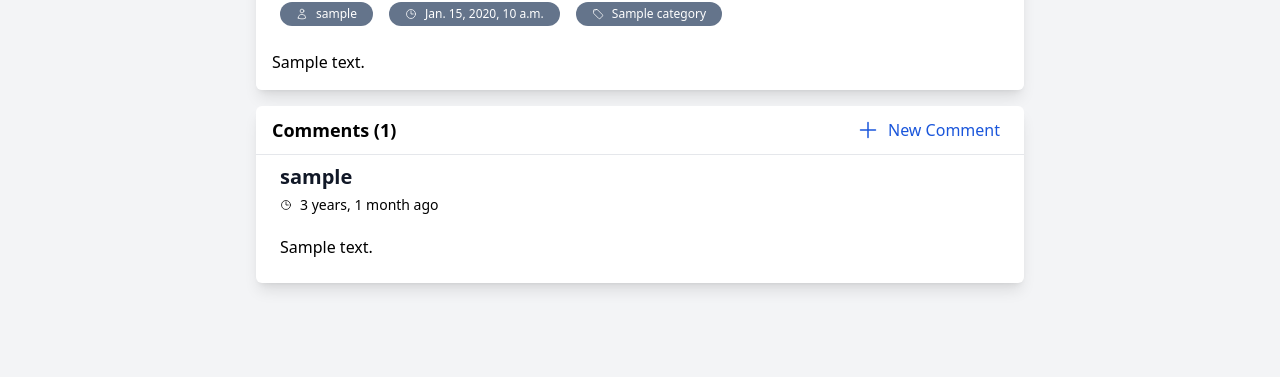
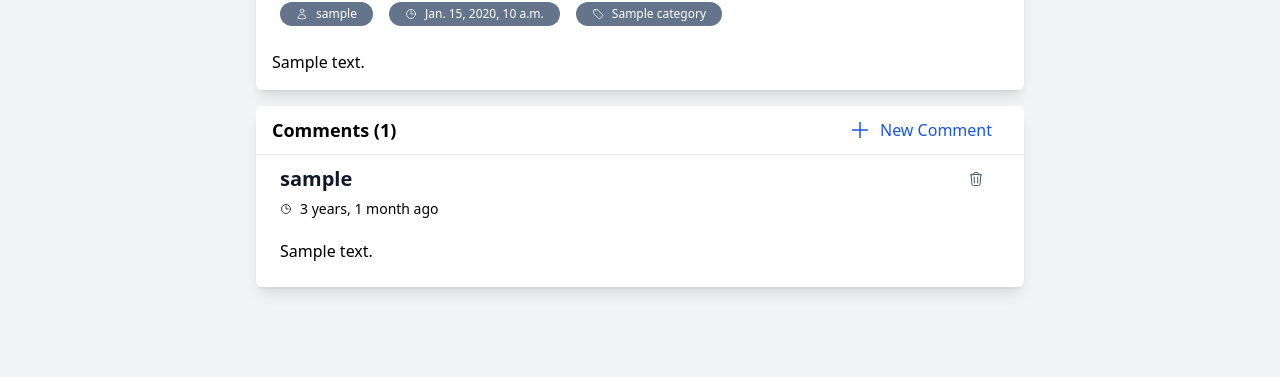
Before and after one commit to NgYuKang/Django-Blog-Practice, a Django app: a page that uses DjangoBlog/blog/templates/post-detail.html in a window 1280 px wide. Shown: the part 314-691 px from the top of the page. Run offline with Django 4.2, Linux system fonts and the light colour scheme; a user stored in the database is signed in; tables that the repository leaves empty hold one stand-in row (values such as "Sample post"); style sheets or scripts are compiled from the project's sources; parts of the project's set-up code (start-up, migrations or seed data) failed here and were passed over; some libraries are stand-ins or nearby versions.

Commit message:
feat: delete comment button and modal, inefficient method

```diff
--- a/DjangoBlog/blog/templates/post-detail.html
+++ b/DjangoBlog/blog/templates/post-detail.html
@@ -55,21 +55,32 @@
             <!-- Title -->
             <div class="px-4 py-2 flex justify-between items-center">
                 <h1 class="font-semibold text-lg">Comments ({{page_obj.paginator.count}})</h1>
-                <button data-modal-target="commentModal" data-modal-toggle="commentModal" class="px-2 py-1 text-blue-700">
+                {% if request.user.is_authenticated %}
+                <button data-modal-target="commentModal" data-modal-toggle="commentModal" class="px-2 py-1 text-blue-700 hover:bg-blue-600 hover:text-gray-200 transition ease-in-out duration-300 rounded-md">
                     <div class="flex items-center">
                         <svg class="w-6 mr-2 inline-block" xmlns="http://www.w3.org/2000/svg" fill="none" viewBox="0 0 24 24" stroke-width="1.5" stroke="currentColor" class="w-6 h-6">
                             <path stroke-linecap="round" stroke-linejoin="round" d="M12 4.5v15m7.5-7.5h-15" />
                         </svg>
-                        <span class="hidden md:block">New Comment</span>
+                        <span class="hidden mr-2 md:block">New Comment</span>
                     </div>
                 </button>
+                {% endif %}
             </div>
 
             {% for comment in comment_list %}
             <div class="border-t px-6 py-2 last:rounded-b-md">
-                <h3 class="text-xl font-semibold text-gray-900">
-                    {{comment.user}}
-                </h3>
+                <div class="flex justify-between items-center">
+                    <h3 class="text-xl font-semibold text-gray-900">
+                        {{comment.user}}
+                    </h3>
+                    {% if comment.user == request.user %}
+                    <button data-modal-target="deleteCommentModal" data-modal-toggle="deleteCommentModal" class="text-gray-600 px-4 py-2 hover:text-gray-200 hover:bg-red-700 rounded-md transition ease-in-out duration-300" data-comment-pk="{{comment.pk}}">
+                        <svg class="w-4" xmlns="http://www.w3.org/2000/svg" fill="none" viewBox="0 0 24 24" stroke-width="1.5" stroke="currentColor" class="w-6 h-6">
+                            <path stroke-linecap="round" stroke-linejoin="round" d="M14.74 9l-.346 9m-4.788 0L9.26 9m9.968-3.21c.342.052.682.107 1.022.166m-1.022-.165L18.16 19.673a2.25 2.25 0 01-2.244 2.077H8.084a2.25 2.25 0 01-2.244-2.077L4.772 5.79m14.456 0a48.108 48.108 0 00-3.478-.397m-12 .562c.34-.059.68-.114 1.022-.165m0 0a48.11 48.11 0 013.478-.397m7.5 0v-.916c0-1.18-.91-2.164-2.09-2.201a51.964 51.964 0 00-3.32 0c-1.18.037-2.09 1.022-2.09 2.201v.916m7.5 0a48.667 48.667 0 00-7.5 0" />
+                        </svg>
+                    </button>
+                    {% endif %}
+                </div>
                 <div class="flex items-center text-sm font-light py-1">
                     <svg class="w-3 mr-2" xmlns="http://www.w3.org/2000/svg" fill="none" viewBox="0 0 24 24" stroke-width="1.5" stroke="currentColor" class="w-6 h-6">
                         <path stroke-linecap="round" stroke-linejoin="round" d="M12 6v6h4.5m4.5 0a9 9 0 11-18 0 9 9 0 0118 0z" />
@@ -79,6 +90,47 @@
                 <div class="py-4">
                     {{comment.comment}}
                 </div>
+            </div>
+                <!-- Delete modal -->
+                <!-- Very inefficient -->
+            <div id="deleteCommentModal" data-modal-placement="center-center" tabindex="-1" aria-hidden="true" class="fixed top-0 left-0 right-0 bottom-0 z-50 hidden w-full p-4 overflow-x-hidden overflow-y-auto md:inset-0 h-modal md:h-full">
+
+                <div class="relative w-full h-full max-w-2xl md:h-auto">
+                    <div class="relative bg-white rounded-lg shadow">
+
+                        <div class="flex items-center justify-between p-4 border-b rounded-t">
+                            <h3 class="text-xl font-semibold text-gray-900">
+                                Delete Comment
+                            </h3>
+                            <button type="button" class="text-gray-400 bg-transparent hover:bg-gray-200 hover:text-gray-900 rounded-lg text-sm p-1.5 items-center" data-modal-hide="deleteCommentModal">
+                                <svg class="w-6 h-6" xmlns="http://www.w3.org/2000/svg" fill="none" viewBox="0 0 24 24" stroke-width="1.5" stroke="currentColor" class="w-6 h-6">
+                                    <path stroke-linecap="round" stroke-linejoin="round" d="M6 18L18 6M6 6l12 12" />
+                                </svg>
+                            </button>
+                        </div>
+
+                        <div class="pb-6 px-4">
+
+                                <div class="py-4">
+                                    <p>Are you sure you want to delete this comment?</p>
+                                </div>
+
+                                <div class="flex space-x-2 px-4">
+                                    <button data-modal-hide="deleteCommentModal" class="transition ease-in-out w-full text-white bg-blue-500 hover:bg-blue-600 focus:ring-4 focus:outine-none font medium rounded-lg text-sm px-5 py-2.5 text-center">
+                                        Cancel
+                                    </button>
+                                    <form method="post" class="w-full" action="{% url 'delete-comment' slug=post.slug pk=comment.pk %}">
+                                        {% csrf_token %}
+                                        <button type="submit" class="w-full transition ease-in-out p-2 text-white bg-red-600 hover:bg-red-700 focus:ring-4 focus:outine-none font medium rounded-lg text-sm px-5 py-2.5 text-center">
+                                            Delete
+                                        </button>
+                                    </form>
+                                </div>
+                        </div>
+
+                    </div>
+                </div>
+
             </div>
             {% empty %}
 
@@ -93,7 +145,7 @@
     </div>
 
     <!-- Comment Modal -->
-    <div id="commentModal" tabindex="-1" aria-hidden="true" class="fixed top-0 left-0 right-0 z-50 hidden w-full p--4 overflow-x-hidden overflow-y-auto md:inset-0 h-modal md:h-full">
+    <div id="commentModal" data-modal-placement="center-center" tabindex="-1" aria-hidden="true" class="fixed top-0 left-0 right-0 bottom-0 z-50 hidden w-full p-4 overflow-x-hidden overflow-y-auto md:inset-0 h-modal md:h-full">
 
         <div class="relative w-full h-full max-w-2xl md:h-auto">
             <div class="relative bg-white rounded-lg shadow">
@@ -137,4 +189,5 @@
     </div>
 
 
+
 {% endblock content %}
```
